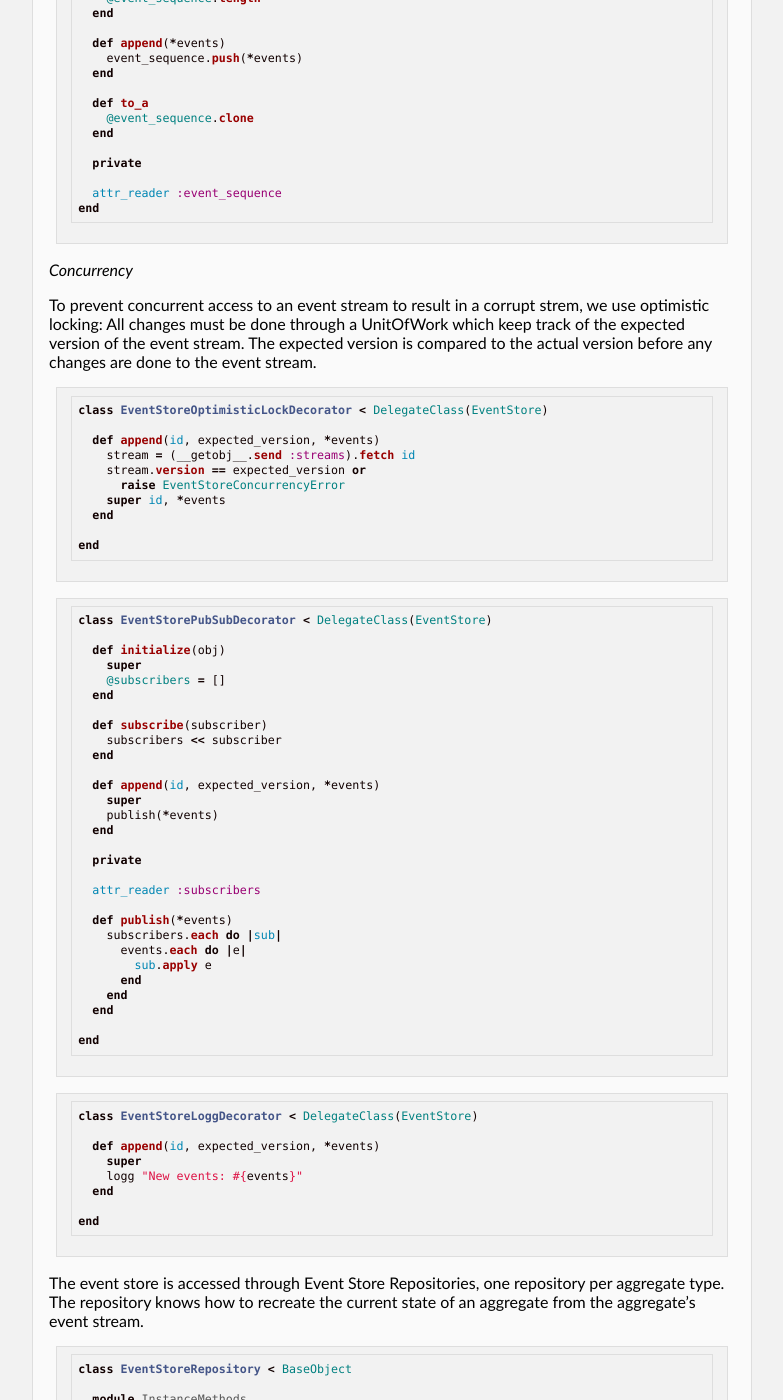
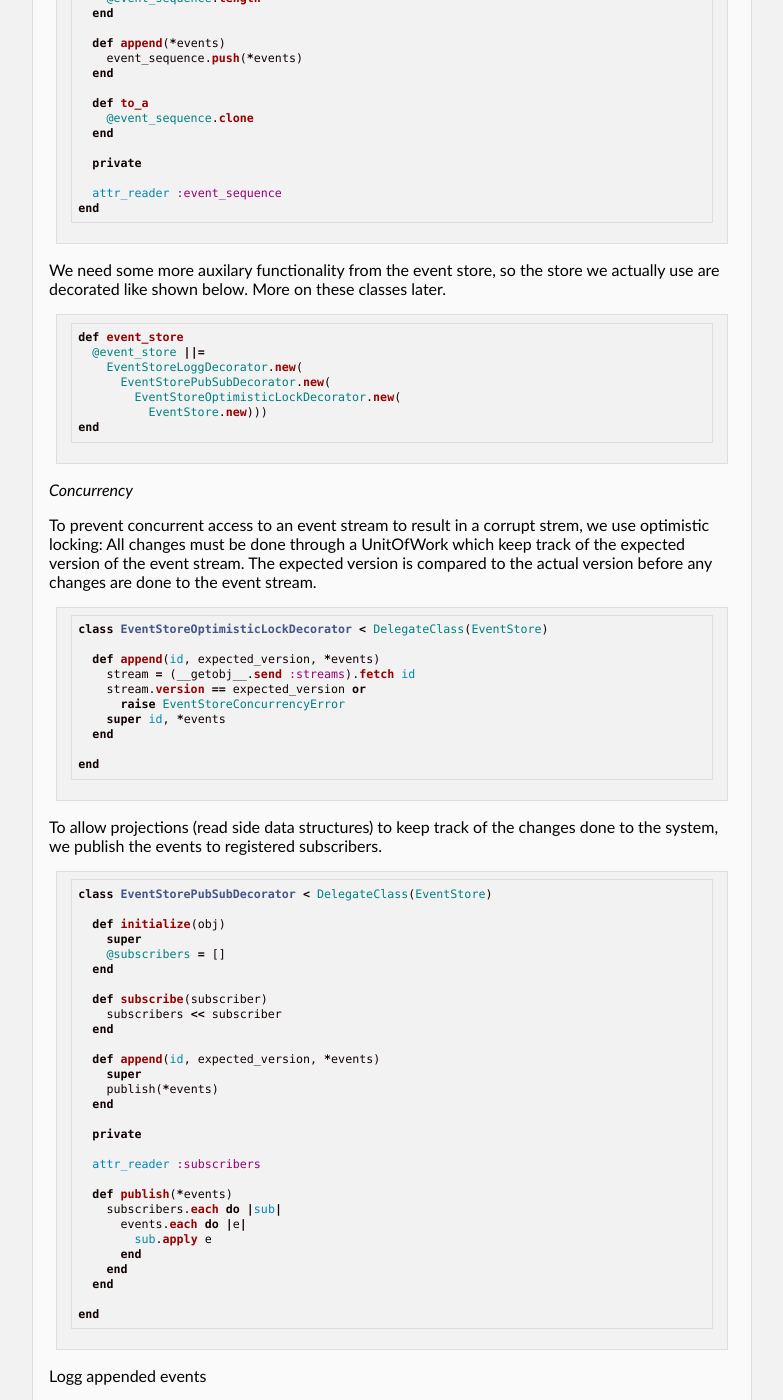
Before and after one commit to kjellm/kjellm.github.com, a Jekyll site: the page built from event.markdown, in a window 1280 px wide and 1400 px high, scrolled down 2003 px. Shown: the whole window, without its empty margins (248-1031 px from the left). Built offline with Jekyll 4.4.1, drawn with Linux system fonts in a browser that asks for light colours; some of the changed text lies outside the part shown.

Commit message:
Update event draft

````diff
--- a/event.markdown
+++ b/event.markdown
@@ -123,6 +123,20 @@ class EventStream < BaseObject
 end
 ```
 
+We need some more auxilary functionality from the event store, so the
+store we actually use are decorated like shown below. More on these
+classes later.
+
+``` ruby
+def event_store
+  @event_store ||=
+    EventStoreLoggDecorator.new(
+      EventStorePubSubDecorator.new(
+        EventStoreOptimisticLockDecorator.new(
+          EventStore.new)))
+end
+```
+
 #### Concurrency
 
 To prevent concurrent access to an event stream to result in a corrupt
@@ -143,6 +157,10 @@ class EventStoreOptimisticLockDecorator < DelegateClass(EventStore)
 
 end
 ```
+
+To allow projections (read side data structures) to keep track of the
+changes done to the system, we publish the events to registered
+subscribers.
 
 ``` ruby
 class EventStorePubSubDecorator < DelegateClass(EventStore)
@@ -176,6 +194,9 @@ class EventStorePubSubDecorator < DelegateClass(EventStore)
 end
 ```
 
+Logg appended events
+
+
 ``` ruby
 class EventStoreLoggDecorator < DelegateClass(EventStore)
 
@@ -191,7 +212,7 @@ The event store is accessed through Event Store Repositories, one
 repository per aggregate type. The repository knows how to recreate
 the current state of an aggregate from the aggregate's event stream.
 
-```ruby
+``` ruby
 class EventStoreRepository < BaseObject
 
   module InstanceMethods
@@ -621,7 +642,15 @@ end
 ```
 
 ``` ruby
-class ReleaseProjectionClass < BaseObject
+class SubscriberProjection < BaseObject
+
+  def initialize
+    registry.event_store.subscribe(self)
+  end
+
+end
+
+class ReleaseProjection < SubscriberProjection
 
   def initialize
     registry.event_store.subscribe(self)
````
Also changed, not shown: other parts of event.markdown (+8 -8 lines).
